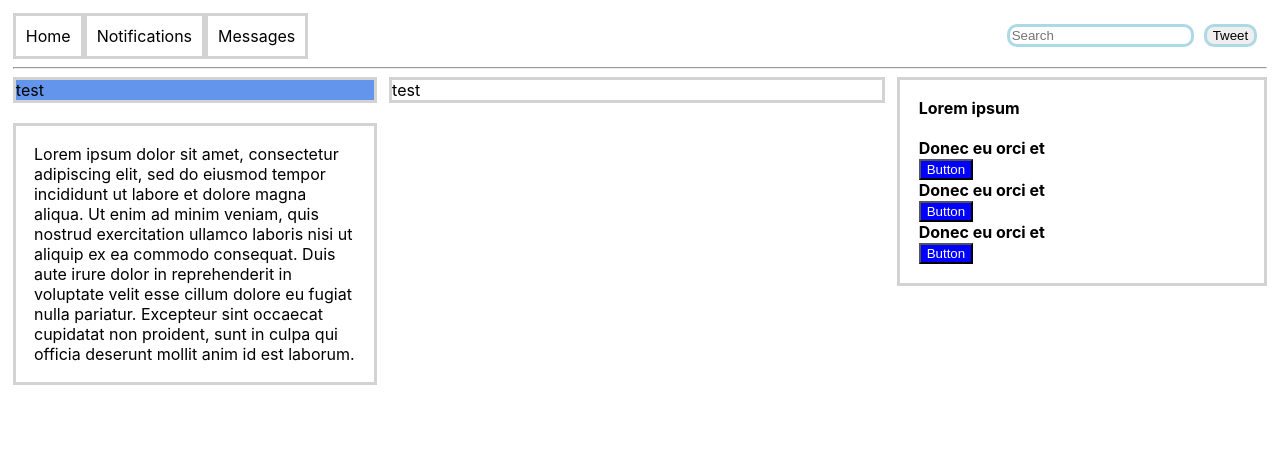
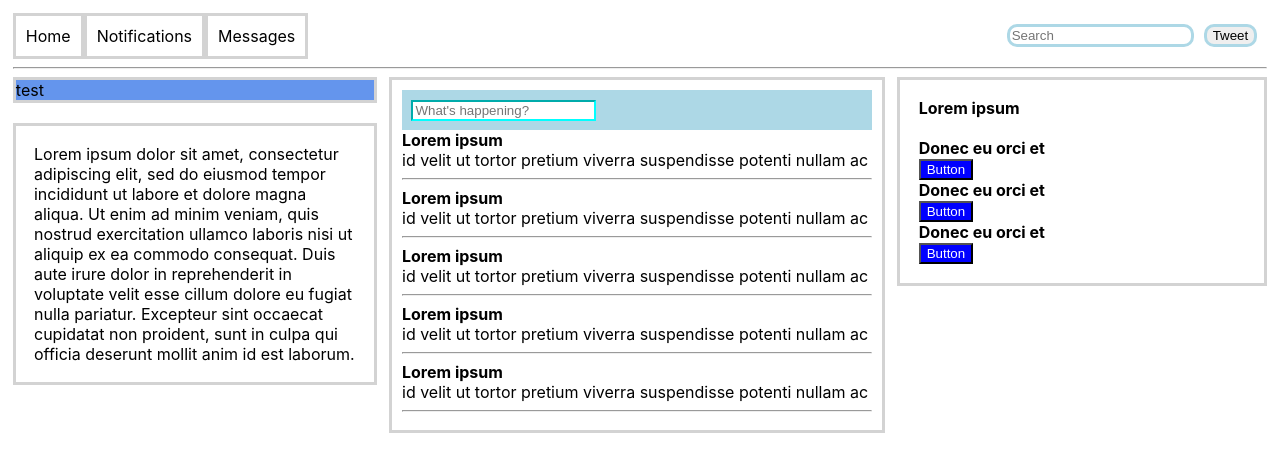
Before and after one commit to aidanwilliams01/social-media-clone, a React (Create React App) app: page / in a window 1280 px wide. Shown: the top 472 px of the page. Built offline with nearby package versions, Linux system fonts and the light colour scheme.

Commit message:
update feed

```diff
--- a/src/components/Feed.js
+++ b/src/components/Feed.js
@@ -2,7 +2,36 @@ import React from "react";
 
 function Feed() {
   return (
-    <div class="feed">test</div>
+    <div class="feed">
+      <div class="topOfFeed">
+        <input class="happeningInput" placeholder="What's happening?"></input>
+      </div>
+      <div>
+        <div class="bold">Lorem ipsum</div>
+        <div>id velit ut tortor pretium viverra suspendisse potenti nullam ac</div>
+      </div>
+      <hr />
+      <div>
+        <div class="bold">Lorem ipsum</div>
+        <div>id velit ut tortor pretium viverra suspendisse potenti nullam ac</div>
+      </div>
+      <hr />
+      <div>
+        <div class="bold">Lorem ipsum</div>
+        <div>id velit ut tortor pretium viverra suspendisse potenti nullam ac</div>
+      </div>
+      <hr />
+      <div>
+        <div class="bold">Lorem ipsum</div>
+        <div>id velit ut tortor pretium viverra suspendisse potenti nullam ac</div>
+      </div>
+      <hr />
+      <div>
+        <div class="bold">Lorem ipsum</div>
+        <div>id velit ut tortor pretium viverra suspendisse potenti nullam ac</div>
+      </div>
+      <hr />
+    </div>
   )
 }
 
--- a/src/components/Header.js
+++ b/src/components/Header.js
@@ -7,7 +7,7 @@ function Header() {
       <div class="headerDiv">Notifications</div>
       <div class="headerDiv">Messages</div>
 
-      <input placeholder="Search"></input>
+      <input class="searchInput" placeholder="Search"></input>
       <button class="tweetButton">Tweet</button>
     </div>
   )
--- a/src/index.css
+++ b/src/index.css
@@ -24,7 +24,7 @@ code {
   /* color: red; */
 }
 
-input {
+.searchInput {
   margin-left: auto;
   border-radius: 10px;
   border: solid lightblue;
@@ -63,7 +63,17 @@ input {
 
 .feed {
   border: solid lightgray;
+  padding: 2%;
   /* width: 40%; */
+}
+
+.topOfFeed {
+  background-color: lightblue;
+  padding: 2%;
+}
+
+.happeningInput {
+  border-color: aqua;
 }
 
 .recommendedSidebar {
```
